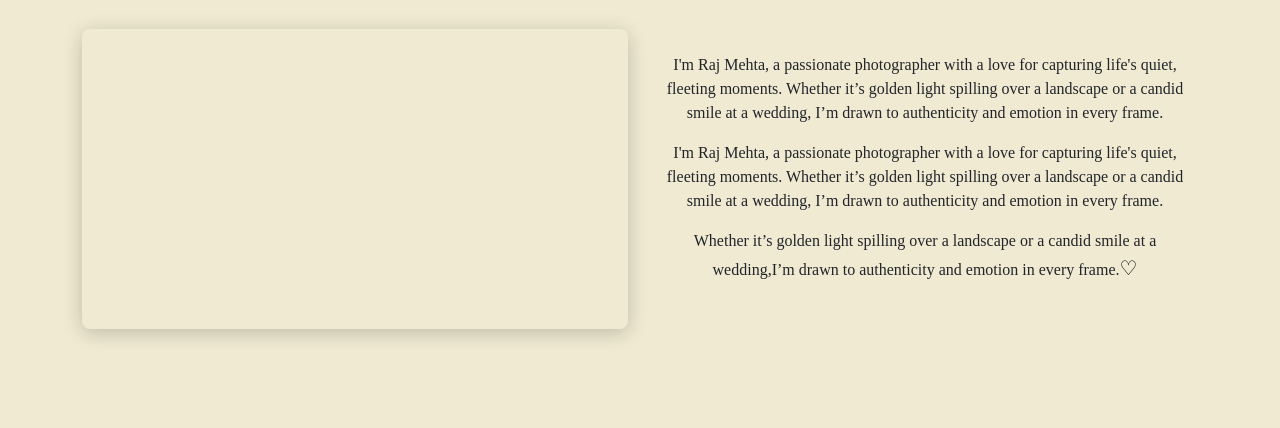
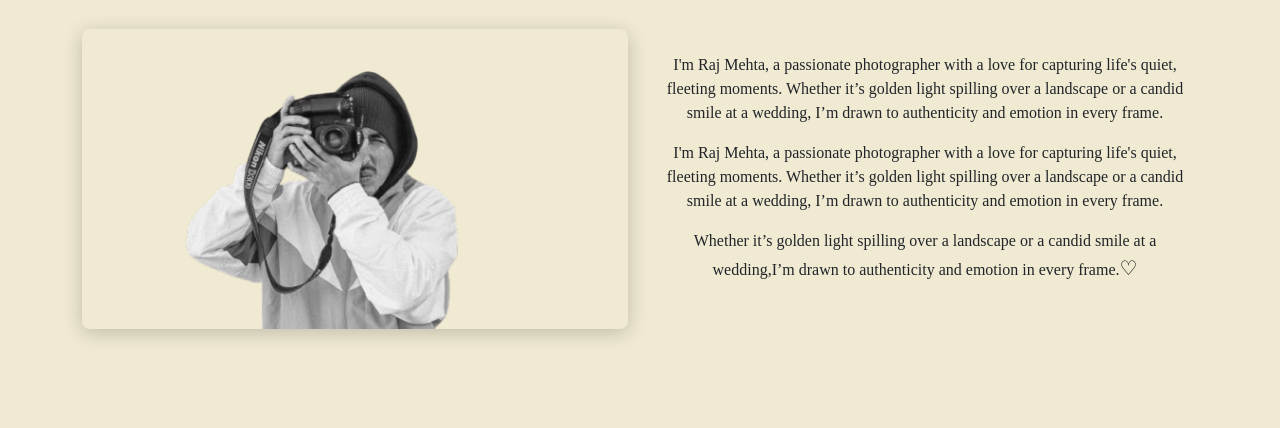
Before and after one commit to Shreya-Tomar-28/photography.github.io, a plain HTML site: page index.html in a window 1280 px wide. Shown: the part 220-648 px from the top of the page. Drawn offline with nearby package versions, Linux system fonts and the light colour scheme.

Commit message:
css about image path configured correctly

```diff
--- a/css/style.css
+++ b/css/style.css
@@ -23,7 +23,7 @@ body {
 
 /* image of about  */
 .image {
-  background-image: url('images/mario-ame-7kT8IQI8KLo-unsplash-removebg-preview.png'); /* adjust the path to your image */
+  background-image: url('../images/mario-ame-7kT8IQI8KLo-unsplash-removebg-preview.png'); /* adjust the path to your image */
   background-size:cover;
   background-position: center;
   background-repeat:no-repeat;
```
